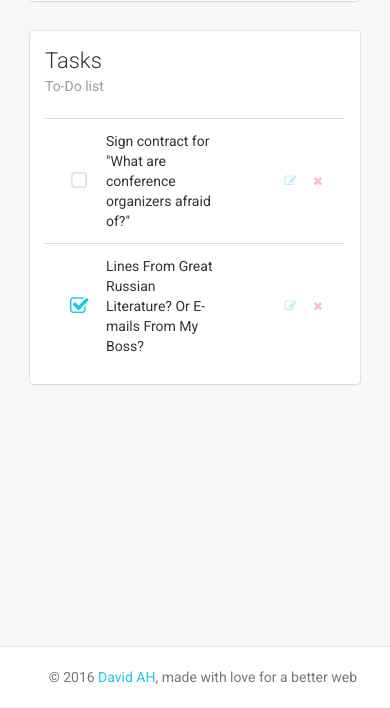
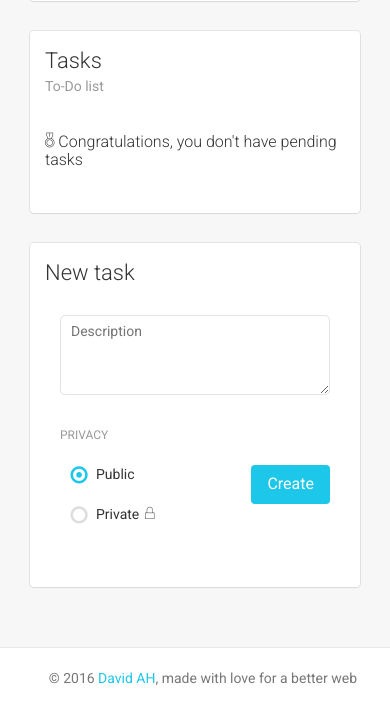
Before and after one commit to DavidAH01/auto_forms, a CodeIgniter app: page /auto_forms/dashboard in a window 390 px wide. Shown: the part 616-1324 px from the top of the page. Run offline with CodeIgniter, Linux system fonts and the light colour scheme; the visitor is signed in with stand-in values (Sample User, id 1); data that the repository does not hold is empty; some libraries are stand-ins or nearby versions.

Commit message:
Create, delete, edit Tasks

```diff
--- a/application/controllers/Administrators.php
+++ b/application/controllers/Administrators.php
@@ -3,7 +3,7 @@
 
 		function __construct(){
 			parent::__construct();
-			only_logged_in();
+			authenticate();
 			//$this->load->model('auth/auth_model');
 		}
 
--- a/application/controllers/Configuration.php
+++ b/application/controllers/Configuration.php
@@ -3,7 +3,7 @@
 
 		function __construct(){
 			parent::__construct();
-			only_logged_in();
+			authenticate();
 			//$this->load->model('auth/auth_model');
 		}
 
--- a/application/controllers/Dashboard.php
+++ b/application/controllers/Dashboard.php
@@ -3,14 +3,38 @@ class Dashboard extends CI_Controller {
 
 	function __construct(){
 		parent::__construct();
-		only_logged_in();
+		authenticate();
+
+		$this->load->model('dashboard/task_model');
 	}
 
 	function index(){
+		$data['tasks'] = $this->task_model->get_tasks( $this->session->userdata('logged_in')['user_id'] );
+
 		$data['section_title'] = 'Dashboard';
-		$data['section'] = $this->load->view('/dashboard/index', '', true);
+		$data['section'] = $this->load->view('/dashboard/index', $data, true);
 
 		$this->load->view('/template/index', $data);
 	}
+
+	function create_task(){
+		$task = $this->task_model->create_task( $this->session->userdata('logged_in')['user_id'], $this->input->post('description'), $this->input->post('is_private') );
+		$this->output
+        			->set_content_type('application/json')
+        			->set_output(json_encode($task));
+	}
+
+	function edit_task(){
+		$this->task_model->edit_task( $this->input->post('id'), $this->input->post('description'), $this->input->post('is_private') );
+	}
+
+	function change_state_task(){
+		$this->task_model->change_state_task( $this->input->post('id'), $this->input->post('state') );
+	}
+
+	function delete_task(){
+		echo $this->input->post('id');
+		$this->task_model->delete_task( $this->input->post('id')  );
+	}
 }
 ?>
--- a/application/controllers/upload_tinymce.php
+++ b/application/controllers/upload_tinymce.php
@@ -3,7 +3,7 @@ class Upload_tinymce extends CI_Controller {
 
 	function __construct(){
 	   parent::__construct();
-       only_logged_in();
+       authenticate();
 	}
 
 	function index(){
--- a/application/helpers/auth_helper.php
+++ b/application/helpers/auth_helper.php
@@ -1,8 +1,7 @@
 <?php if ( ! defined('BASEPATH')) exit('No direct script access allowed');
 
-if ( ! function_exists('only_logged_in')){
-
-    function only_logged_in(){
+if ( ! function_exists('authenticate')){
+    function authenticate(){
     	$CI = & get_instance();
     	$user = $CI->session->userdata('logged_in');
 
@@ -11,4 +10,17 @@ if ( ! function_exists('only_logged_in')){
     }
 }
 
+if ( ! function_exists('is_super_administrator')){
+
+    function is_super_administrator(){
+    	$CI = & get_instance();
+    	$user = $CI->session->userdata('logged_in');
+
+    	if ($user['is_super_administrator'] == 1)
+        	return true;
+
+    	return false;
+    }
+}
+
 ?>
--- /dev/null
+++ b/application/models/dashboard/task_model.php
@@ -0,0 +1,62 @@
+<?php
+Class Task_model extends CI_Model {
+
+	function get_tasks($user_id) {
+		$this->db->select('*');
+		$this->db->from('task');
+		$this->db->group_start();
+		$this->db->where('is_private', '1');
+		$this->db->where('administrator_id', $user_id);
+		$this->db->group_end();
+		$this->db->or_where('is_private', '0');
+		$this->db->order_by('created_at', 'desc');
+
+		$query = $this->db->get();
+		return $query->result();
+	}
+
+	function get_task($task_id) {
+		$this->db->select('*');
+		$this->db->from('task');
+		$this->db->or_where('id', $task_id);
+
+		$query = $this->db->get();
+		return $query->result_array();
+	}
+
+	function create_task($administrator_id, $description, $is_private){
+		$this->db->set('created_at', date('Y-m-d h:i:s',time()));
+		$this->db->set('administrator_id', $administrator_id);
+		$this->db->set('is_private', $is_private);
+		$this->db->set('description', $description);
+
+		$this->db->insert('task');
+
+		return $this->get_task($this->db->insert_id());
+	}
+
+	function edit_task($task_id, $description, $is_private){
+		$this->db->set('updated_at', date('Y-m-d h:i:s',time()));
+		$this->db->set('is_private', $is_private);
+		$this->db->set('description', $description);
+		$this->db->where('id', $task_id);
+
+		$this->db->update('task');
+	}
+
+	function change_state_task($task_id, $state){
+		$this->db->set('updated_at', date('Y-m-d h:i:s',time()));
+		$this->db->set('state', $state);
+		$this->db->where('id', $task_id);
+
+		$this->db->update('task');
+	}
+
+	function delete_task($task_id){
+		echo $task_id;
+		$this->db->where('id', $task_id);
+
+		$this->db->delete('task');
+	}
+}
+?>
--- a/application/views/administrators/list.php
+++ b/application/views/administrators/list.php
@@ -5,7 +5,7 @@
                 <div class="card table-content">
                     <div class="content table-responsive table-full-width">
                         <button type="button" class="btn btn-action btn-danger" id="remove-all">Delete all selected</button>
-                        <table class="table table-hover table-striped">
+                        <table class="table table-hover table-striped data-table">
                             <thead>
                             	<th>Name</th>
                             	<th>Email</th>
--- a/application/views/dashboard/index.php
+++ b/application/views/dashboard/index.php
@@ -18,41 +18,72 @@
                     <div class="header">
                         <h4 class="title">Tasks</h4>
                         <p class="category">To-Do list</p>
+
+                        <?php if( !$tasks) { ?>
+                            <h5 class="title empty-task"><br><br><i class="pe-7s-medal"></i> Congratulations, you don't have pending tasks</h5>
+                        <?php } ?>
                     </div>
                     <div class="content">
                         <div class="table-full-width">
-                            <table class="table">
+                            <table class="table" id="tasks">
                                 <tbody>
-                                    <tr>
+                                    <?php foreach ($tasks as $task) { ?>
+                                    <tr id="tr-task-<?= $task->id ?>">
                                         <td>
                                             <label class="checkbox">
-                                                <input type="checkbox" value="" data-toggle="checkbox">
+                                                <input type="checkbox" value="<?= $task->id ?>" data-toggle="checkbox" <?= ($task->state == 1)?'checked=""':'' ?> >
                                             </label>
                                         </td>
-                                        <td>Sign contract for "What are conference organizers afraid of?"</td>
-                                        <td class="td-actions text-right">
-                                            <button type="button" rel="tooltip" title="Edit Task" class="btn btn-info btn-simple btn-xs">
-                                                <i class="fa fa-edit"></i>
-                                            </button>
-                                            <button type="button" rel="tooltip" title="Remove" class="btn btn-danger btn-simple btn-xs">
-                                                <i class="fa fa-times"></i>
-                                            </button>
+                                        <td><?= $task->description ?> <?= ($task->is_private == 1)?'<i class="pe-7s-lock"></i>':'' ?></td>
+                                        <?php if($task->administrator_id == $this->session->userdata('logged_in')['user_id']){ ?>
+                                            <td class="td-actions text-right">
+                                                <button type="button" rel="tooltip" title="Edit Task" class="edit-task btn btn-info btn-simple btn-xs" data-toggle="modal" data-target="#edit-task" data-task="<?= $task->id ?>" data-description="<?= $task->description ?>" data-privacy="<?= $task->is_private ?>">
+                                                    <i class="fa fa-edit"></i>
+                                                </button>
+                                                <button type="button" rel="tooltip" title="Remove" class="delete-task btn btn-danger btn-simple btn-xs" data-task="<?= $task->id ?>">
+                                                    <i class="fa fa-times"></i>
+                                                </button>
+                                            </td>
+                                        <?php } ?>
+                                    </tr>
+                                    <?php } ?>
+                                </tbody>
+                            </table>
+                        </div>
+                    </div>
+                </div>
+            </div>
+
+            <div class="col-md-6">
+                <div class="card ">
+                    <div class="header">
+                        <h4 class="title">New task</h4>
+                    </div>
+                    <div class="content">
+                        <div class="table-full-width">
+                            <table class="table new-task">
+                                <tbody id="form-create-task">
+                                    <tr>
+                                        <td colspan="2">
+                                            <textarea placeholder="Description"></textarea>
                                         </td>
                                     </tr>
                                     <tr>
                                         <td>
-                                            <label class="checkbox">
-                                                <input type="checkbox" value="" data-toggle="checkbox" checked="">
-                                            </label>
+                                            <div class="form-group">
+                                                <label>Privacy</label>
+                                            </div>
+                                            <label class="radio">
+                                                <input type="radio" value="0" name="privacy" data-toggle="radio" checked="">
+                                            </label><span class="option-radio">Public</span>
+                                            <br>
+                                            <label class="radio">
+                                                <input type="radio" value="1" name="privacy" data-toggle="radio">
+                                            </label><span class="option-radio">Private <i class="pe-7s-lock"></i></span>
+
                                         </td>
-                                        <td>Lines From Great Russian Literature? Or E-mails From My Boss?</td>
-                                        <td class="td-actions text-right">
-                                            <button type="button" rel="tooltip" title="Edit Task" class="btn btn-info btn-simple btn-xs">
-                                                <i class="fa fa-edit"></i>
-                                            </button>
-                                            <button type="button" rel="tooltip" title="Remove" class="btn btn-danger btn-simple btn-xs">
-                                                <i class="fa fa-times"></i>
-                                            </button>
+                                        <td class="text-right">
+                                            <button type="button" class="create-task btn btn-info btn-fill btn-simple btn-md">Create</button>
                                         </td>
                                     </tr>
                                 </tbody>
@@ -61,6 +92,53 @@
                     </div>
                 </div>
             </div>
+
+            <!-- Modal -->
+            <div id="edit-task" class="modal fade" role="dialog" data-backdrop="false">
+                <div class="modal-dialog modal-md">
+
+                    <!-- Modal content-->
+                    <div class="modal-content">
+                        <div class="modal-header">
+                            <button type="button" class="close" data-dismiss="modal">&times;</button>
+                            <h4 class="modal-title">Edit task</h4>
+                        </div>
+                        <div class="modal-body">
+                            <div class="table-full-width">
+                                <table class="table edit-task">
+                                    <tbody id="form-edit-task">
+                                        <tr>
+                                            <td colspan="2">
+                                                <textarea placeholder="Description"></textarea>
+                                            </td>
+                                        </tr>
+                                        <tr>
+                                            <td>
+                                                <div class="form-group">
+                                                    <label>Privacy</label>
+                                                </div>
+                                                <label class="radio radio-public">
+                                                    <input type="radio" value="0" name="edit_privacy" data-toggle="radio">
+                                                </label><span class="option-radio">Public</span>
+                                                <br>
+                                                <label class="radio radio-private">
+                                                    <input type="radio" value="1" name="edit_privacy" data-toggle="radio">
+                                                </label><span class="option-radio">Private <i class="pe-7s-lock"></i></span>
+
+                                            </td>
+                                            <td class="text-right">
+                                                <button type="button" class="update-task btn btn-info btn-fill btn-simple btn-md">Update</button>
+                                            </td>
+                                        </tr>
+                                    </tbody>
+                                </table>
+                            </div>
+                        </div>
+                    </div>
+
+                </div>
+            </div>
+
         </div>
     </div>
 </div>
--- a/application/views/template/index.php
+++ b/application/views/template/index.php
@@ -57,6 +57,8 @@
                             <p>Dashboard</p>
                         </a>
                     </li>
+
+                    <?php if(is_super_administrator()){ ?>
                         <li class="<?= ($section_title == "Configuration")?"active":""; ?>">
                             <a href="<?= base_url() ?>configuration">
                                 <i class="pe-7s-science"></i>
@@ -69,6 +71,8 @@
                                 <p>Administrators</p>
                             </a>
                         </li>
+                    <?php } ?>
+
                     <br>
                     <li>
                         <a href="#" class="underline">
@@ -134,12 +138,8 @@
 
         </div>
 
-
     </div>
-
-
 </body>
-
     <!--   Core JS Files   -->
     <script src="<?= base_url() ?>assets/js/jquery-1.10.2.js" type="text/javascript"></script>
 	<script src="<?= base_url() ?>assets/js/jquery-ui.min.js" type="text/javascript"></script>
@@ -173,5 +173,5 @@
 
     <!-- Auto_Forms Core JS -->
 	<script src="<?= base_url() ?>assets/js/main.js"></script>
-
+    <script src="<?= base_url() ?>assets/js/sections/dashboard.js"></script>
 </html>
--- a/assets/css/main.css
+++ b/assets/css/main.css
@@ -2849,6 +2849,35 @@ table tfoot input{
 
 .content-recover-password{
   display: none;
+}
+
+#form-create-task textarea,
+#form-edit-task textarea{
+  width: 100%;
+  height: 80px;
+  border-color: #E3E3E3;
+  border-radius: 5px;
+  padding: 5px 10px;
+}
+
+#form-create-task textarea:focus,
+#form-edit-task textarea:focus{
+  outline: none;
+  box-shadow: 0 0 0 #fff;
+}
+
+.new-task td,
+.edit-task td{
+  border: 0 !important;
+  padding-top: 0;
+  padding-bottom: 0;
+}
+
+span.option-radio{
+  margin-left: 36px;
+  display: inline;
+  position: relative;
+  top: -21px;
 }
 
 @media (min-width: 992px) {
--- a/assets/js/main.js
+++ b/assets/js/main.js
@@ -44,7 +44,7 @@ $(document).ready(function(){
         }
     });
 
-    var table = $('table').DataTable({
+    var table = $('.data-table').DataTable({
         "iDisplayLength": 50,
         "dom": 'T<"clear">lfrtip',
         tableTools: {
@@ -58,8 +58,8 @@ $(document).ready(function(){
         },
     });
 
-    if ( $('table').length > 0)
-       $('table').rowReordering();
+    if ( $('.data-table').length > 0)
+       $('.data-table').rowReordering();
 
     table.columns().every( function () {
         var that = this;
@@ -73,7 +73,7 @@ $(document).ready(function(){
         } );
     } );
 
-    $('table tbody').on( 'click', 'tr', function () {
+    $('.data-table tbody').on( 'click', 'tr', function () {
         $(this).toggleClass('selected');
 
         if (table.rows('.selected').data().length > 0)
@@ -87,7 +87,7 @@ $(document).ready(function(){
     });
 
     tinymce.init({
-        selector: 'textarea',
+        selector: 'textarea.tinymce',
         height: 300,
         theme: 'modern',
         plugins: [
--- /dev/null
+++ b/assets/js/sections/dashboard.js
@@ -0,0 +1,109 @@
+$(document).ready(function(){
+	$(document).on('change', '#tasks input[type="checkbox"]', function() {
+        var id = $(this).val();
+        var state = 0;
+        if($(this).is(":checked"))
+            state = 1
+
+        $.ajax({
+		  	url: $('#base_url').val()+'dashboard/change_state_task',
+		  	method: 'post',
+		  	data: { id: id, state: state }
+		});
+    });
+
+    $(document).on('click', '.delete-task', function(){
+    	var id = $(this).attr('data-task');
+    	if (confirm("Are you sure?")) {
+		  	$.ajax({
+			  	url: $('#base_url').val()+'dashboard/delete_task',
+			  	method: 'post',
+			  	data: { id: id }
+			}).done(function() {
+			  	$('#tr-task-'+id).remove();
+
+			  	if ( $('#tasks tr').length <= 0 )
+			  		$('.empty-task').fadeIn(0);
+			});
+		}
+    })
+
+    $(document).on('click', '.edit-task', function(){
+    	var id = $(this).attr('data-task');
+    	var description = $(this).attr('data-description');
+    	var is_private = $(this).attr('data-privacy');
+
+    	$('#form-edit-task textarea').val(description);
+
+    	if (is_private == 1){
+    		$('.radio-private input').radiocheck('check');
+    	}else{
+    		$('.radio-public input').radiocheck('check');
+    	}
+
+    	$('.update-task').attr('data-task', id);
+    	$('#privacy').attr('checked', true);
+
+    })
+
+    $('.create-task').click(function(){
+    	var description = $('#form-create-task textarea').val();
+    	var is_private = $('#form-create-task input[type="radio"]:checked').val();
+    	if (description != '') {
+    		$.ajax({
+			  	url: $('#base_url').val()+'dashboard/create_task',
+			  	method: 'post',
+			  	data: { description: description, is_private: is_private }
+			}).done(function(response) {
+			  	var checked = ''
+			  	if (response[0].state == 1)
+			  		checked = 'checked=""';
+
+			  	var is_private = ''
+			  	if (response[0].is_private == 1)
+			  		is_private = ' <i class="pe-7s-lock"></i>';
+
+			  	var template = '<tr id="tr-task-'+response[0].id+'">\
+                                    <td>\
+                                        <label class="checkbox">\
+                                        	<span class="icons"><span class="first-icon fa fa-square-o"></span><span class="second-icon fa fa-check-square-o"></span></span>\
+                                            <input type="checkbox" value="'+response[0].id+'" data-toggle="checkbox" '+checked+' >\
+                                        </label>\
+                                    </td>\
+                                    <td>'+response[0].description+is_private+' </td>\
+                                    <td class="td-actions text-right">\
+                                        <button type="button" rel="tooltip" title="Edit Task" class="edit-task btn btn-info btn-simple btn-xs" data-toggle="modal" data-target="#edit-task" data-task="'+response[0].id+'"  data-description="'+response[0].description+'" data-privacy="'+response[0].is_private+'">\
+                                            <i class="fa fa-edit"></i>\
+                                        </button>\
+                                        <button type="button" rel="tooltip" title="Remove" class="delete-task btn btn-danger btn-simple btn-xs" data-task="'+response[0].id+'">\
+                                            <i class="fa fa-times"></i>\
+                                        </button>\
+                                    </td>\
+                                </tr>'
+
+                $('#tasks tbody').prepend(template);
+                $('.empty-task').fadeOut(0);
+
+                $('#form-create-task textarea').val('');
+
+                window.scrollTo(0);
+			});
+    	}
+    })
+
+	$('.update-task').click(function(){
+		alert('click')
+		var id = $('.update-task').attr('data-task');
+    	var description = $('#form-edit-task textarea').val();
+    	var is_private = $('#form-edit-task input[type="radio"]:checked').val();
+    	if (description != '') {
+    		$.ajax({
+			  	url: $('#base_url').val()+'dashboard/edit_task',
+			  	method: 'post',
+			  	data: { id: id, description: description, is_private: is_private }
+			}).done(function() {
+			  	location.reload();
+			});
+    	}
+    })
+})
```
Also changed, not shown: assets/js/Auto Forms By David AH.html (deleted, +0 -101 lines). Lines whose indentation alone changed are shown as unchanged.
